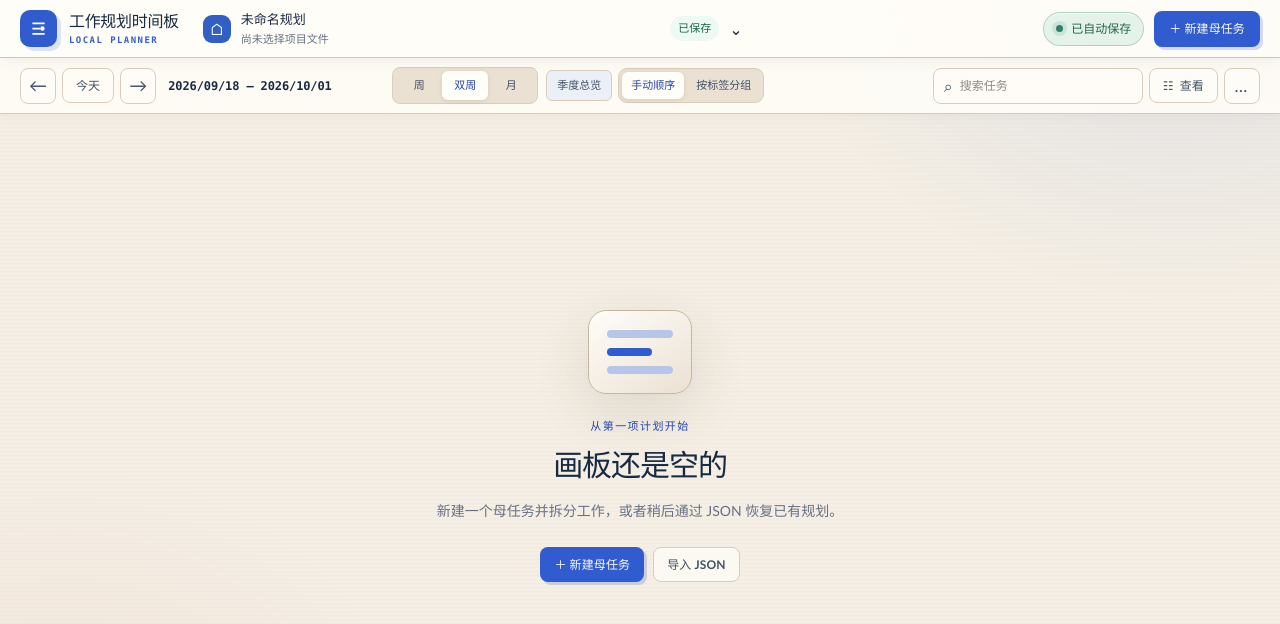
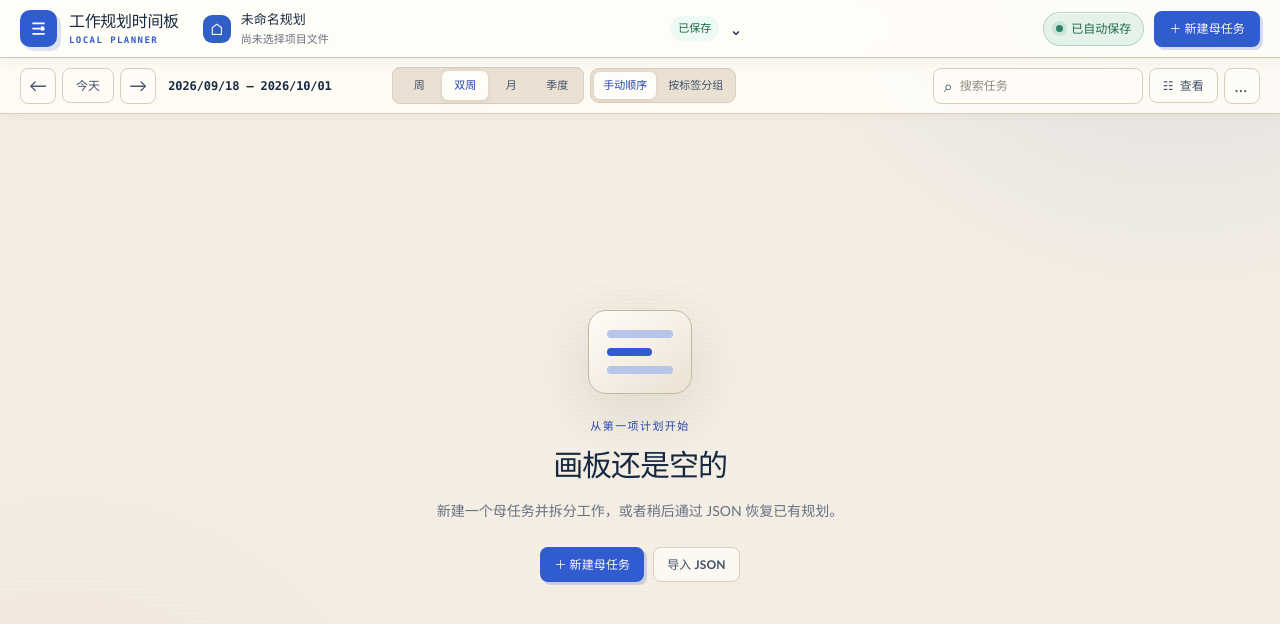
Before and after one commit to lipan320-ship-it/PMPlan, a React (Vite) app: page / in a window 1280 px wide. Shown: the top 624 px of the page. Built offline with nearby package versions, Linux system fonts and the light colour scheme.

Commit message:
feat: update quarter overview button and styles for improved UI

```diff
--- a/src/features/board/BoardPage.tsx
+++ b/src/features/board/BoardPage.tsx
@@ -1448,21 +1448,21 @@ export function BoardPage({ gateway }: BoardPageProps) {
                 {viewLabels[viewMode]}
               </button>
             ))}
-          </div>
             <button
               aria-pressed={quarterOverview}
               className={
                 quarterOverview
-                ? "segmented-control__item is-active quarter-overview-toggle"
-                : "segmented-control__item quarter-overview-toggle"
+                  ? "segmented-control__item is-active"
+                  : "segmented-control__item"
               }
               disabled={busy}
               onClick={() => setQuarterOverview((current) => !current)}
               title="连续 90–92 天总览；拖动主体或边缘调整日期，点击任务条进入精确编辑"
               type="button"
             >
-            季度总览
-          </button>
+              季度
+            </button>
+          </div>
           <div className="segmented-control mother-sort-control" aria-label="母任务排序">
             {(["manual", "tag"] as MotherSortMode[]).map((sortMode) => (
               <button
--- a/src/styles.css
+++ b/src/styles.css
@@ -472,6 +472,7 @@ input:focus-visible {
   border: 1px solid var(--border);
   border-radius: 10px;
   background: #ebf0f8;
+  white-space: nowrap;
 }
 
 .segmented-control__item {
@@ -893,12 +894,6 @@ input:focus-visible {
   font-weight: 750;
   text-overflow: ellipsis;
   white-space: nowrap;
-}
-
-.quarter-overview-toggle {
-  margin-left: 2px;
-  border: 1px solid var(--border);
-  background: #ebf0f8;
 }
 
 .date-cell {
```
Also changed, not shown: 1 other file (tests, documents, lock files or other folders). Lines whose indentation alone changed are shown as unchanged.
